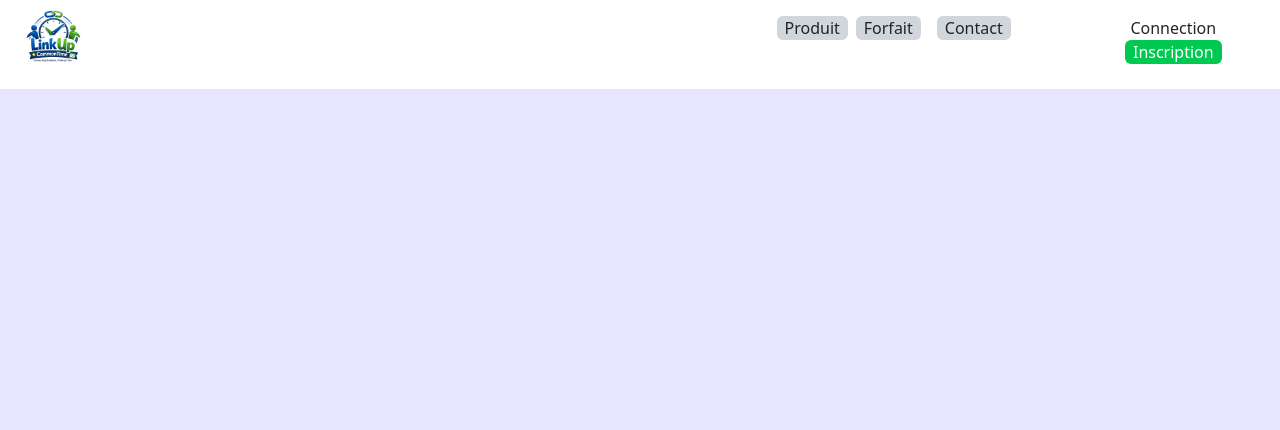
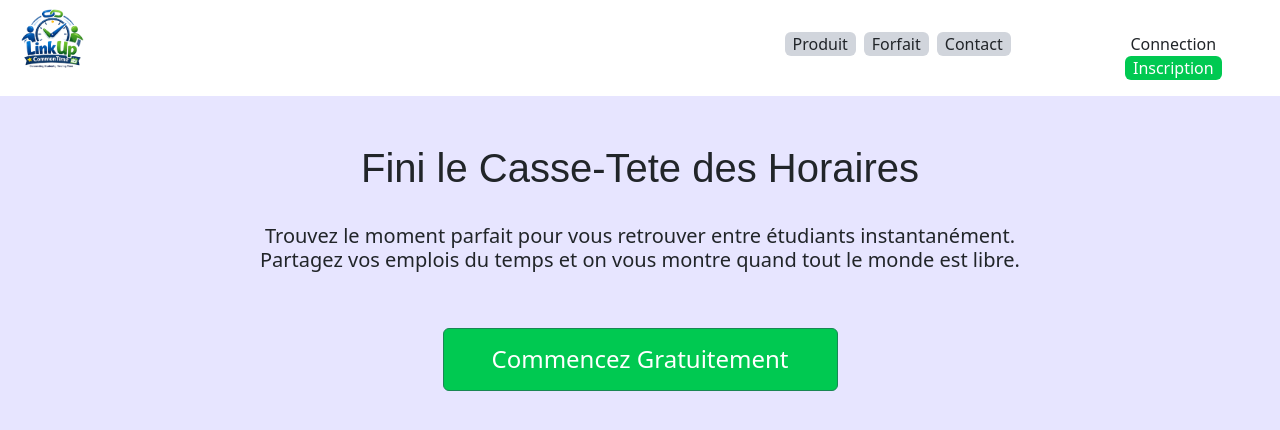
Before and after one commit to SaadK123/PROJET_APP_TRANSACTIONNELLE, a Next.js app in the folder WebApp/my-next-app/: page /HomePage in a window 1280 px wide. Shown: the top 430 px of the page. Built offline with nearby package versions, Linux system fonts and the light colour scheme.

Commit message:
finished header, most of the body. need to do box of examples on the bottom

```diff
--- a/WebApp/my-next-app/app/HomePage/page.tsx
+++ b/WebApp/my-next-app/app/HomePage/page.tsx
@@ -1,26 +1,48 @@
 "use client";
 import { useRouter } from "next/navigation";
 export default function HomePage() {
-
   const router = useRouter();
   const gotosignup = () => {
-    router.push("../page");
+    router.push("/SignUp");
+  };
+   const gotoHomePage = () =>{
+    router.push("/HomePage")
   };
 
   return (
     <div className="homepage-background min-h-screen bg-cover bg-center">
-    <div className="container-fluid ">
-      <div className="row bg-white ">
-        <div className="col-1"><button><img src="/Img/LogoLinkUp.png" alt="Logo"/></button></div>
-        <div className="col-9 p-3 pe-5 text-end" >
-          <button className=" ps-2 pe-2 text-dark rounded bg-gray-300"type="button">Produit</button>
-          <button className=" ps-2 pe-2 ms-2 me-2 text-dark rounded bg-gray-300"type="button">Forfait</button>
-          <button className=" ps-2 pe-2 ms-2 me-2 text-dark rounded bg-gray-300" type="button">Contact</button>
-         </div>
-        <div className="col-2 text-center p-3">
-       <button className="ps-3 pe-3" type="button">Connection</button>
-        <button className="ps-2 pe-2 rounded bg-green-500 text-white" type="button">Inscription</button></div>
-         </div>
+      <div className="container-fluid ">
+
+        {/*HEADER*/}
+
+        <div className="row bg-white">
+
+          {/*LOGO*/}
+          <div className="col-1">
+            <button onClick={gotoHomePage}><img className="homepage-logo p-2" src="./Img/LogoLinkUp.png" alt="Logo"/></button>
+          </div>
+
+          {/*Middle Buttons*/}
+
+          <div className="col-9 p-3 pe-5  text-end">
+            <button className=" ps-2 pe-2 mt-3 text-dark rounded bg-gray-300" type="button">Produit</button>
+            <button className=" ps-2 pe-2 ms-2 me-2 text-dark rounded bg-gray-300" type="button">Forfait</button>
+            <button className=" ps-2 pe-2 me-2 text-dark rounded bg-gray-300" type="button">Contact</button>
+          </div>
+
+          {/*Login/Create*/}
+
+          <div className="col-2 p-3 text-center ">
+            <button className="ps-3 pe-3 mt-3" type="button">Connection</button>
+            <button onClick={gotosignup} className="ps-2 pe-2 rounded bg-green-500 text-white"type="button">Inscription</button>
+          </div>
+        </div>
+
+        {/*BODY*/}
+        <div className="row pt-5 pb-4 text-center"><h1 className="h1-WritingHP">Fini le Casse-Tete des Horaires</h1></div>
+        <div className="row pb-5 text-center"><h5>Trouvez le moment parfait pour vous retrouver entre étudiants instantanément. <br />
+         Partagez vos emplois du temps et on vous montre quand tout le monde est libre.</h5></div>
+        <div className="row-7 text-center"><button type="button" onClick={gotosignup} className="pt-3 pb-3 ps-5 pe-5 bg-green-500 rounded text-white border border-success"><h4 className="h4-HP">Commencez Gratuitement</h4></button></div>
       </div>
     </div>
   );
--- a/WebApp/my-next-app/app/globals.css
+++ b/WebApp/my-next-app/app/globals.css
@@ -1,10 +1,26 @@
 @import "tailwindcss";
-
+/* HomePage */
 .homepage-background {
-  background-color: #E7E5FF;
+  background-color: #e7e5ff;
 }
 
+.homepage-logo {
+  width: 80px;
+  padding-left: 20px;
+}
+.h1-WritingHP {
+  font-family: arial;
+}
 
+.btn-startHP {
+  border: black;
+}
+
+.h4-HP {
+  margin-bottom: 0%;
+}
+
+/* SignUp */
 
 .btn-createAcc {
   background-color: #32cd32;
--- a/WebApp/my-next-app/package.json
+++ b/WebApp/my-next-app/package.json
@@ -17,7 +17,7 @@
   "devDependencies": {
     "@tailwindcss/postcss": "^4",
     "@types/node": "^20",
-    "@types/react": "^19",
+    "@types/react": "^19.2.14",
     "@types/react-dom": "^19",
     "eslint": "^9",
     "eslint-config-next": "16.1.6",
```
Also changed, not shown: WebApp/my-next-app/public/Img/LogoLinkUp.png, 1 other file (tests, documents, lock files or other folders).
